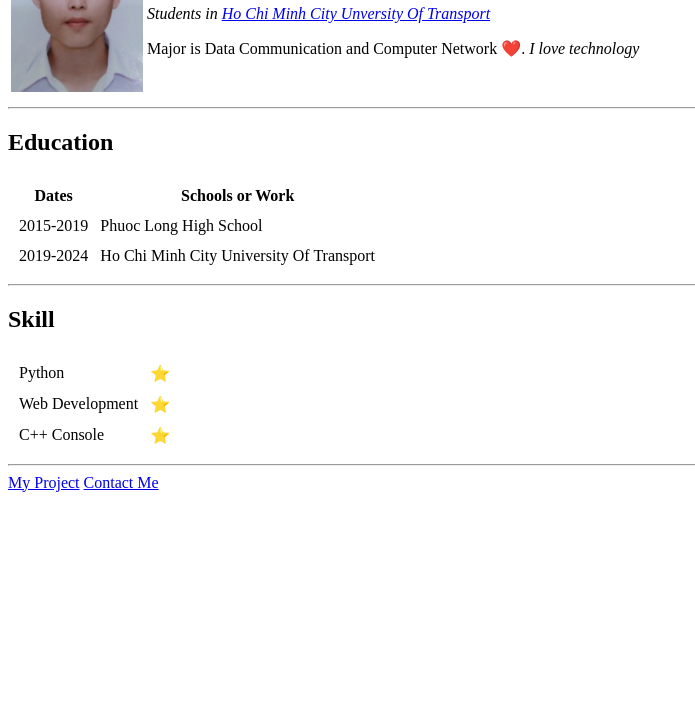
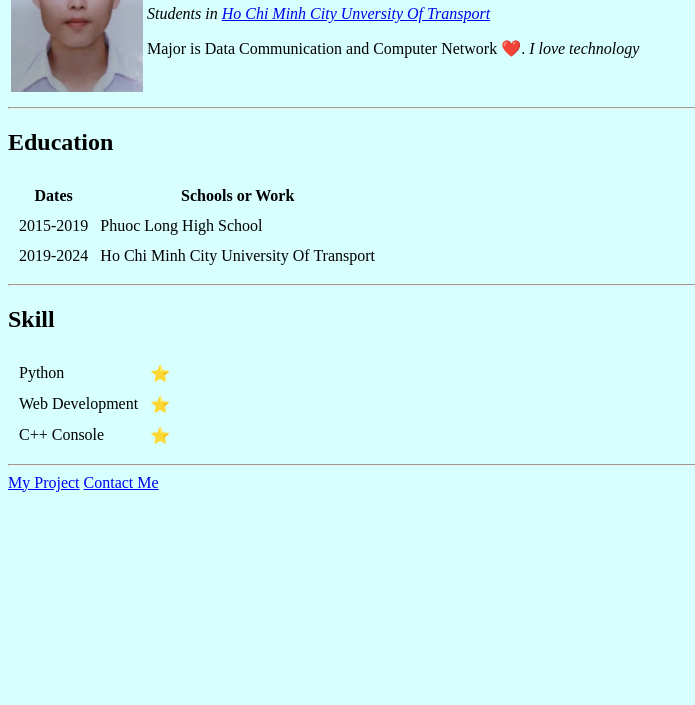
Before and after one commit to doanvipqua14/cv, a plain HTML site: page index.html in a window 1280 px wide. Shown: the part 95-800 px from the top of the page, without its empty margins (0-695 px from the left). Drawn offline with Linux system fonts and the light colour scheme.

Commit message:
sua doi
chinh mau nen website

```diff
--- a/index.html
+++ b/index.html
@@ -5,7 +5,7 @@
   <title>Dương Doãn</title>
 </head>
 
-<body>
+<body bgcolor="#d7fffd">
 
 
   <table>
```
Also changed, not shown: contact.html (+1 -1 lines), project.html (+1 -1 lines).
